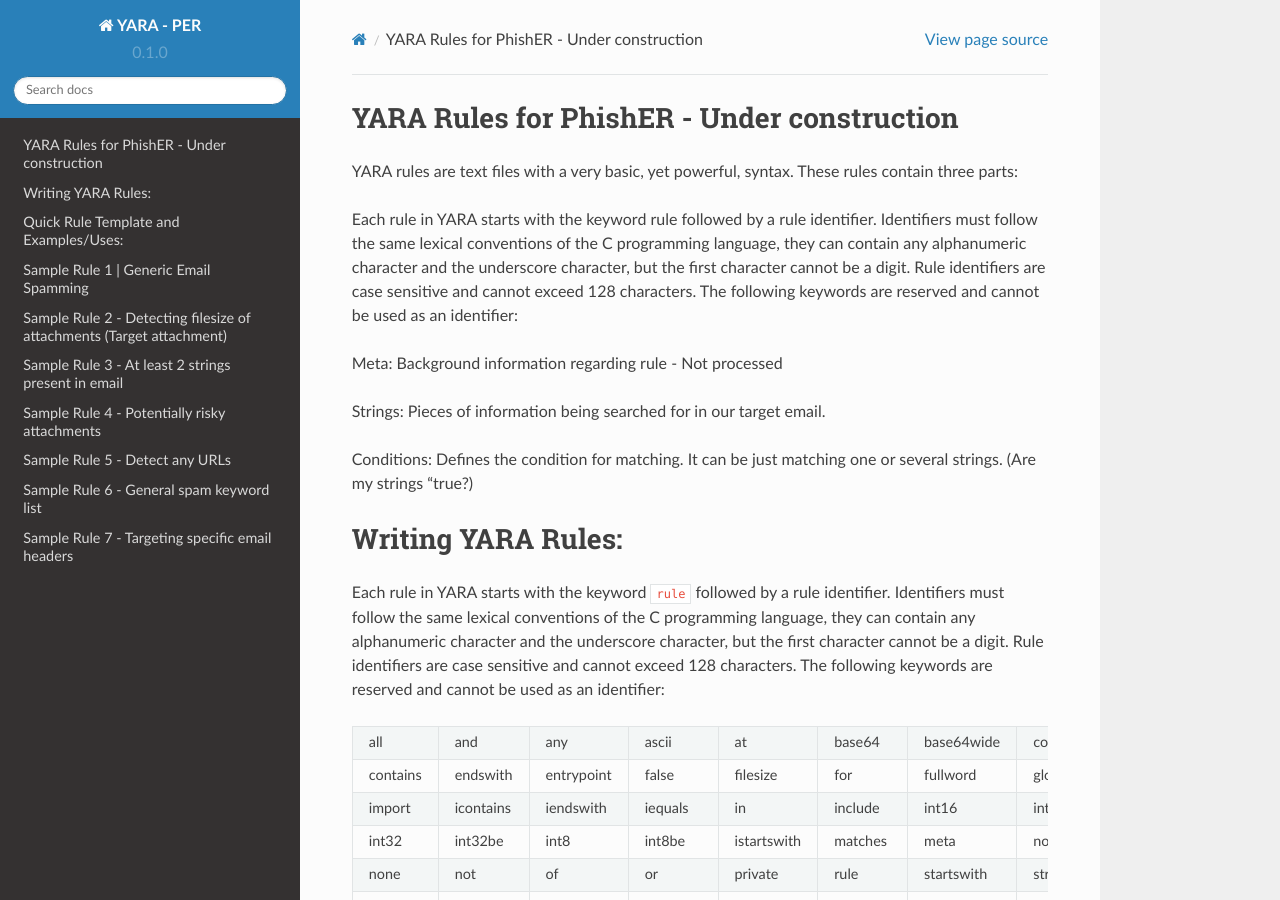
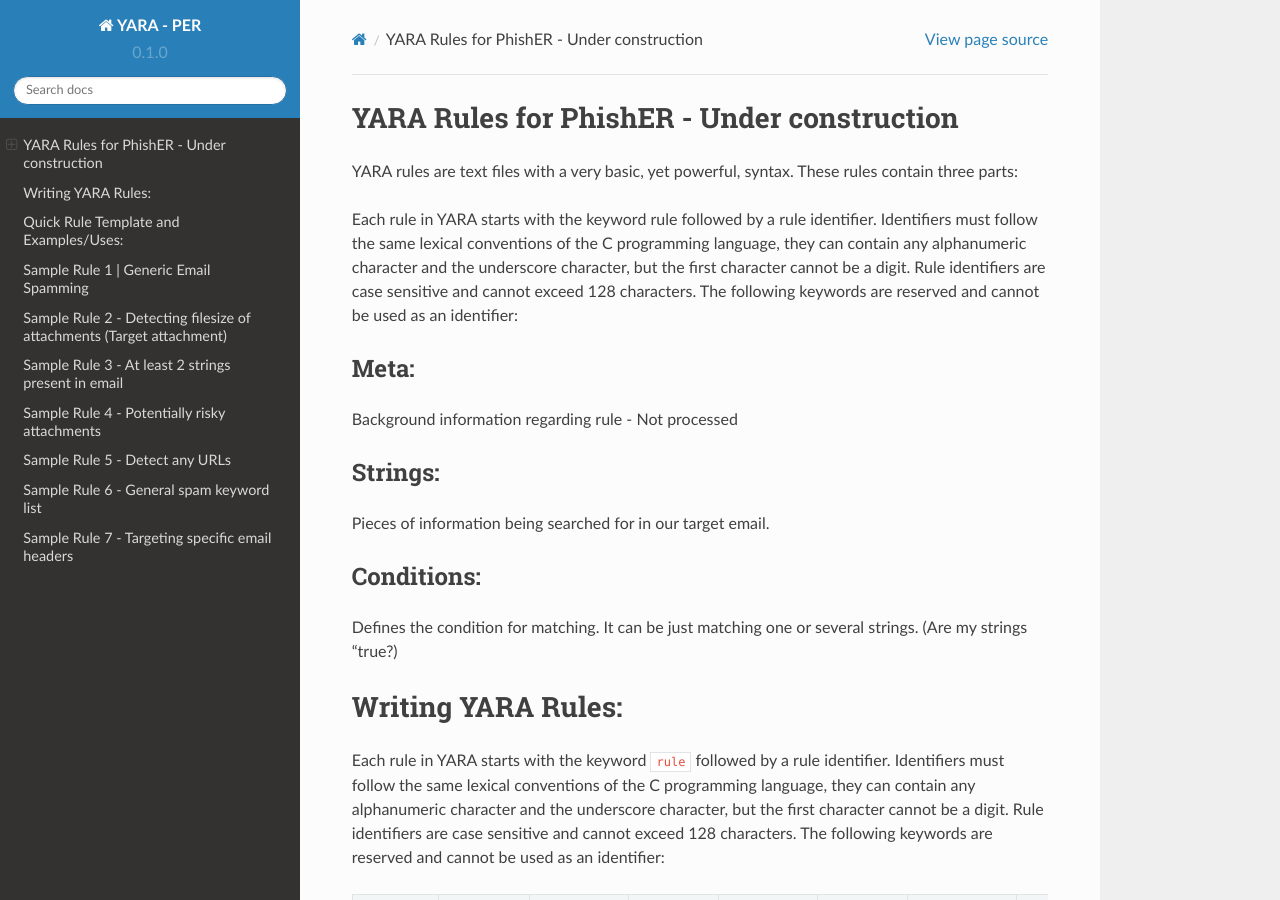
Before and after one commit to TPSWizard/YARA-Post-Inbox, a Sphinx documentation site: the page built from docs/source/index.rst, in a window 1280 px wide and 900 px high. Built offline with Sphinx 7.4.7 and the Read the Docs theme 2.0.0, drawn with Linux system fonts in a browser that asks for light colours.

```diff
--- a/docs/source/index.rst
+++ b/docs/source/index.rst
@@ -5,11 +5,17 @@ YARA rules are text files with a very basic, yet powerful, syntax. These rules c
 
 Each rule in YARA starts with the keyword rule followed by a rule identifier. Identifiers must follow the same lexical conventions of the C programming language, they can contain any alphanumeric character and the underscore character, but the first character cannot be a digit. Rule identifiers are case sensitive and cannot exceed 128 characters. The following keywords are reserved and cannot be used as an identifier:
 
-Meta: Background information regarding rule - Not processed
+Meta:
+^^^^^^^^^^^^^^^^^^^^^^^^
+Background information regarding rule - Not processed
 
-Strings: Pieces of information being searched for in our target email.
+Strings:
+^^^^^^^^^^^^^^^^^^^^^^^^
+Pieces of information being searched for in our target email.
 
-Conditions: Defines the condition for matching. It can be just matching one or several strings. (Are my strings "true?)
+Conditions:
+^^^^^^^^^^^^^^^^^^^^^^^^
+Defines the condition for matching. It can be just matching one or several strings. (Are my strings "true?)
 
 
 Writing YARA Rules:
```
